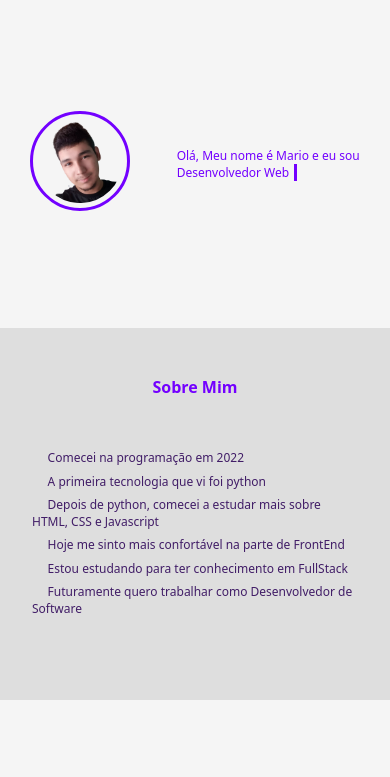
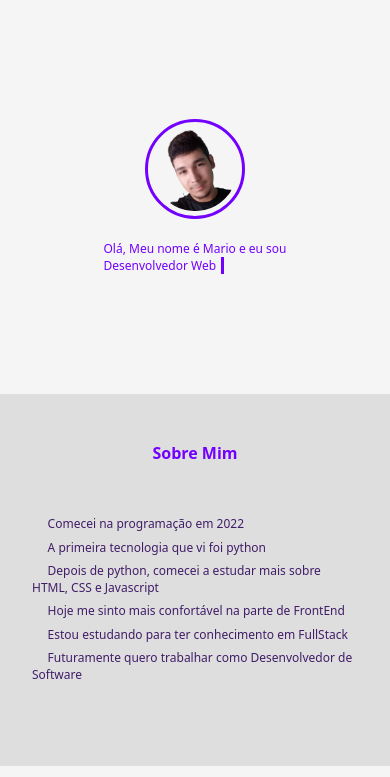
Before and after one commit to mario-leandro/portfolio, a plain HTML site: page index.html in a window 390 px wide. Shown: the part 50-827 px from the top of the page. Drawn offline with nearby package versions, Linux system fonts and the light colour scheme.

Commit message:
Atualização na página inicial

```diff
--- a/assets/css/inicio.scss
+++ b/assets/css/inicio.scss
@@ -722,13 +722,20 @@ footer {
 
     main {
         .resume-me {
+            display: flex;
+            flex-direction: column;
+
             .photo-left {
+                margin: .5em 0;
+
                 img {
                     width: 100px;
                 }
             }
 
             .text-right {
+                margin: .5em 0;
+
                 p {
                     font-size: 12px;
                 }
```
Also changed, not shown: assets/css/inicio.css, 1 other file.
